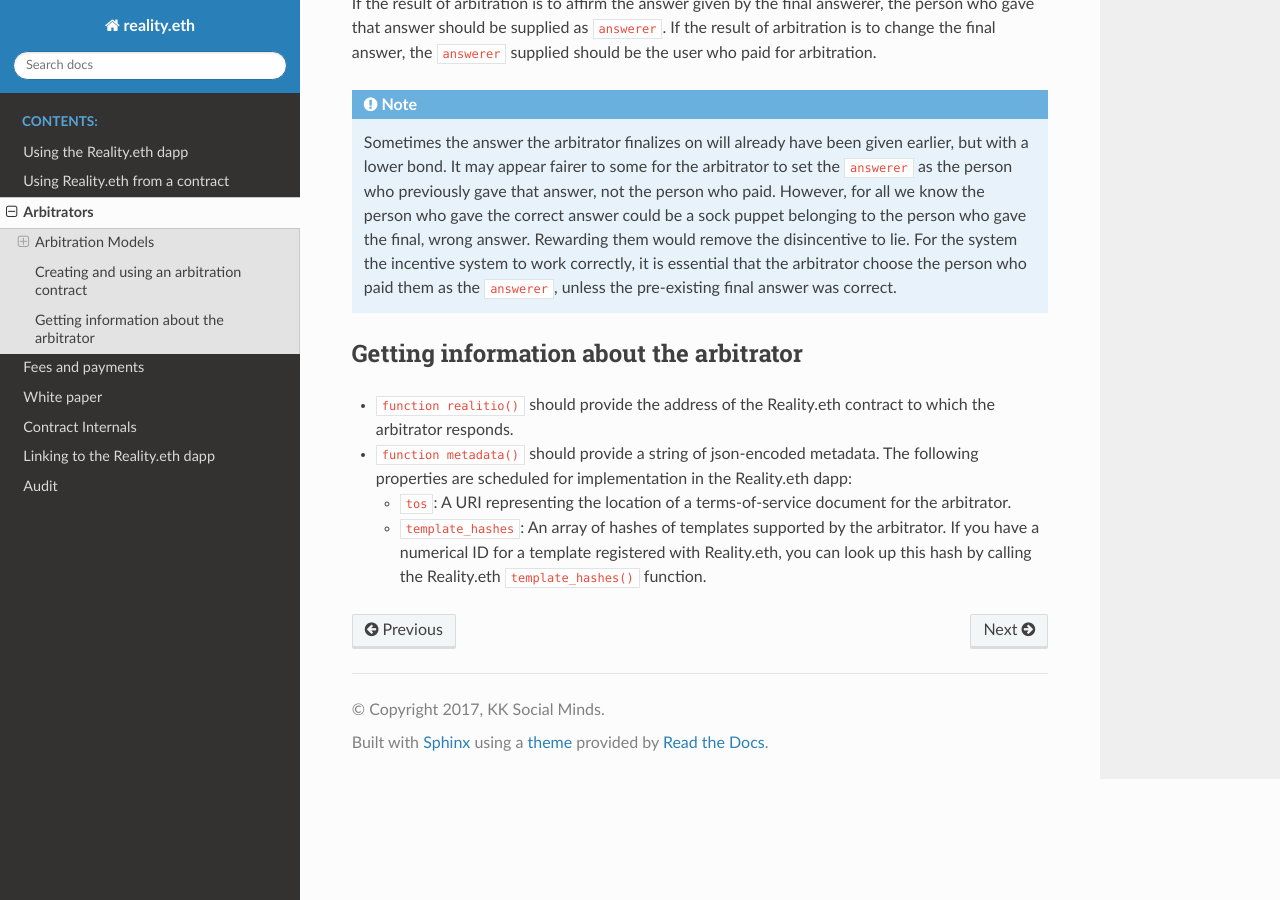
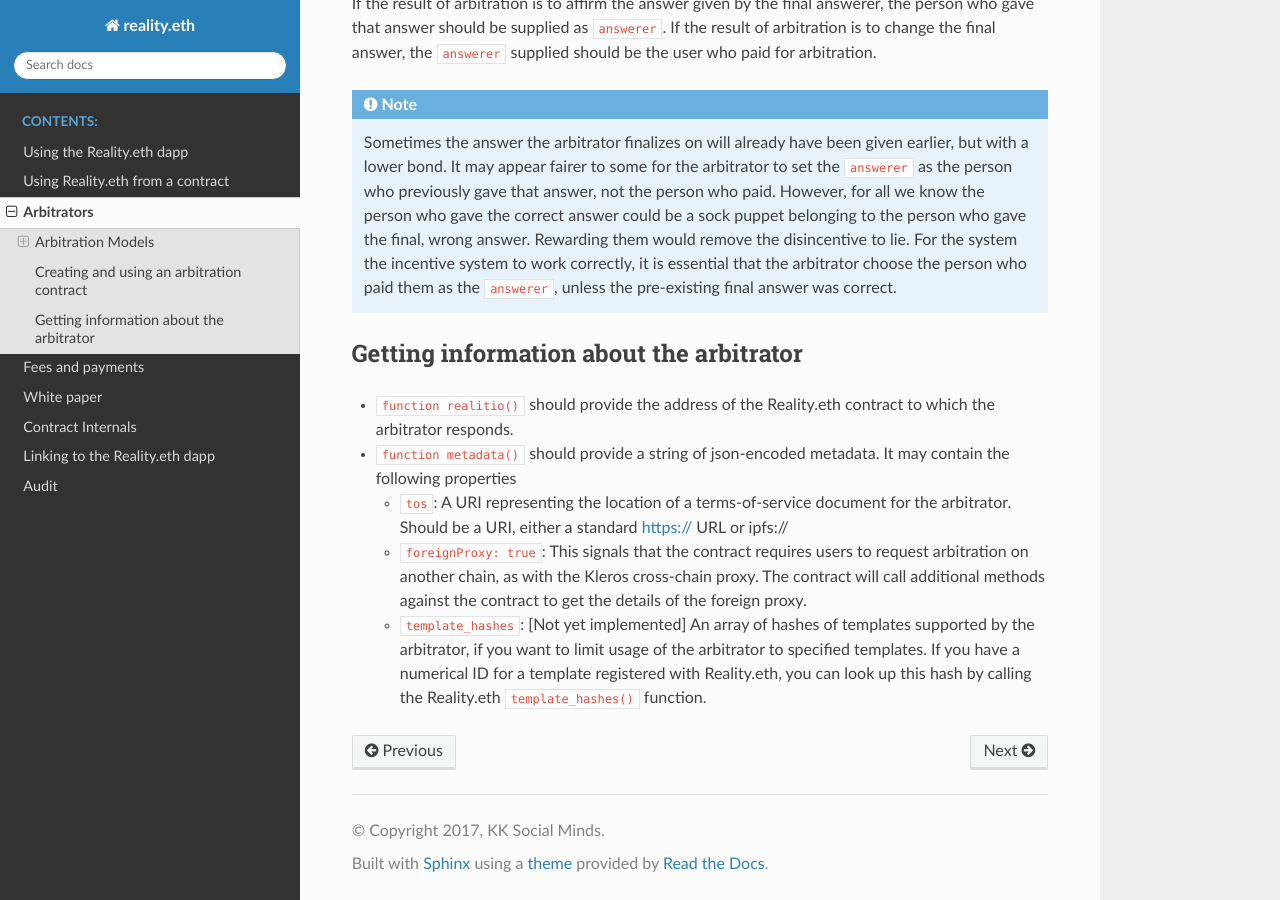
Before and after one commit to RealityETH/reality-eth-monorepo, a Sphinx documentation site: the page built from packages/docs/arbitrators.rst, in a window 1280 px wide and 900 px high, scrolled down 1493 px. Built offline with Sphinx 7.4.7 and the Read the Docs theme 2.0.0, drawn with Linux system fonts in a browser that asks for light colours.

Commit message:
Update arbitrator metadata explanation

```diff
--- a/packages/docs/arbitrators.rst
+++ b/packages/docs/arbitrators.rst
@@ -69,7 +69,8 @@ Getting information about the arbitrator
 ----------------------------------------
 
 * ``function realitio()`` should provide the address of the Reality.eth contract to which the arbitrator responds.
-* ``function metadata()`` should provide a string of json-encoded metadata. The following properties are scheduled for implementation in the Reality.eth dapp:
+* ``function metadata()`` should provide a string of json-encoded metadata. It may contain the following properties
 
-  * ``tos``: A URI representing the location of a terms-of-service document for the arbitrator.
-  * ``template_hashes``: An array of hashes of templates supported by the arbitrator. If you have a numerical ID for a template registered with Reality.eth, you can look up this hash by calling the Reality.eth ``template_hashes()`` function.
+  * ``tos``: A URI representing the location of a terms-of-service document for the arbitrator. Should be a URI, either a standard https:// URL or ipfs://
+  * ``foreignProxy: true``: This signals that the contract requires users to request arbitration on another chain, as with the Kleros cross-chain proxy. The contract will call additional methods against the contract to get the details of the foreign proxy.
+  * ``template_hashes``: [Not yet implemented] An array of hashes of templates supported by the arbitrator, if you want to limit usage of the arbitrator to specified templates. If you have a numerical ID for a template registered with Reality.eth, you can look up this hash by calling the Reality.eth ``template_hashes()`` function.
```
